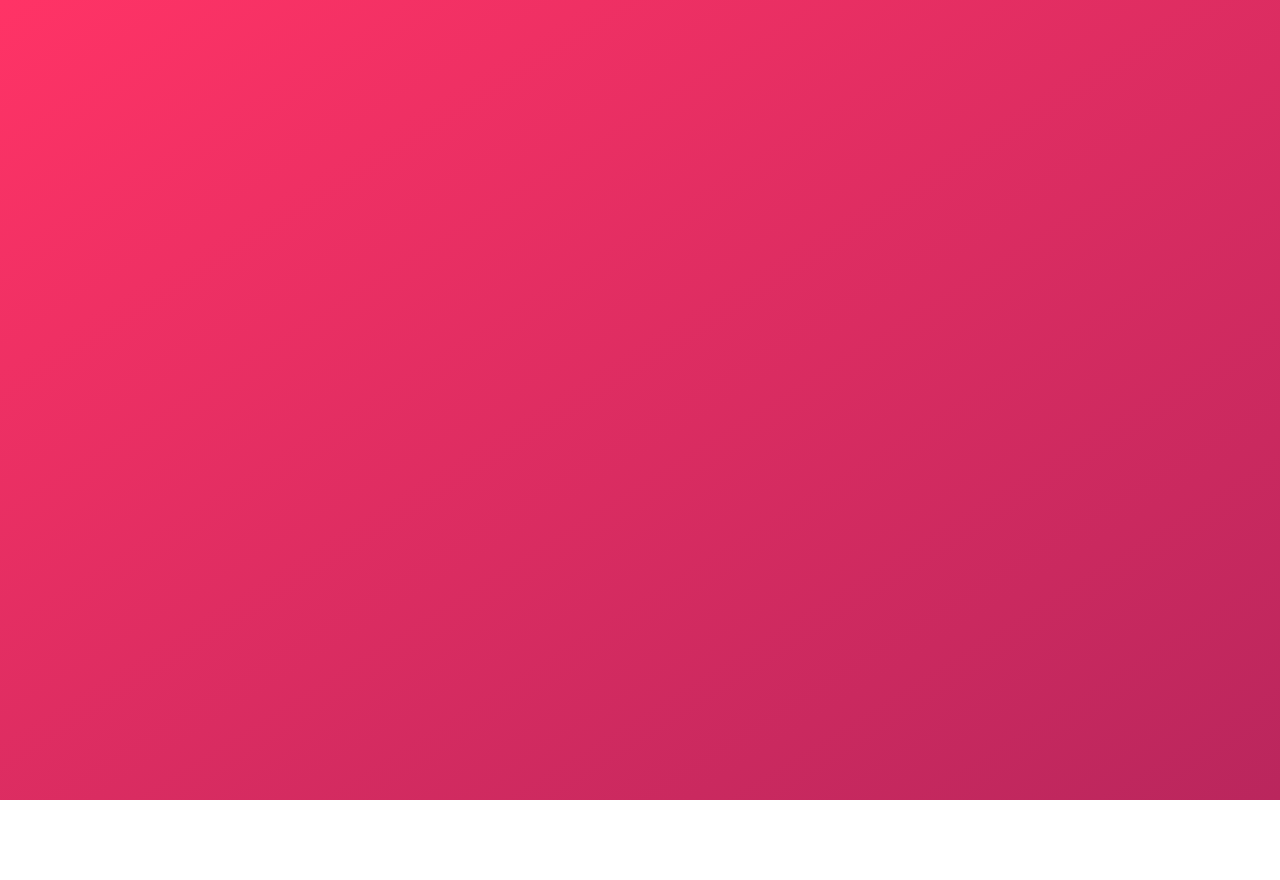
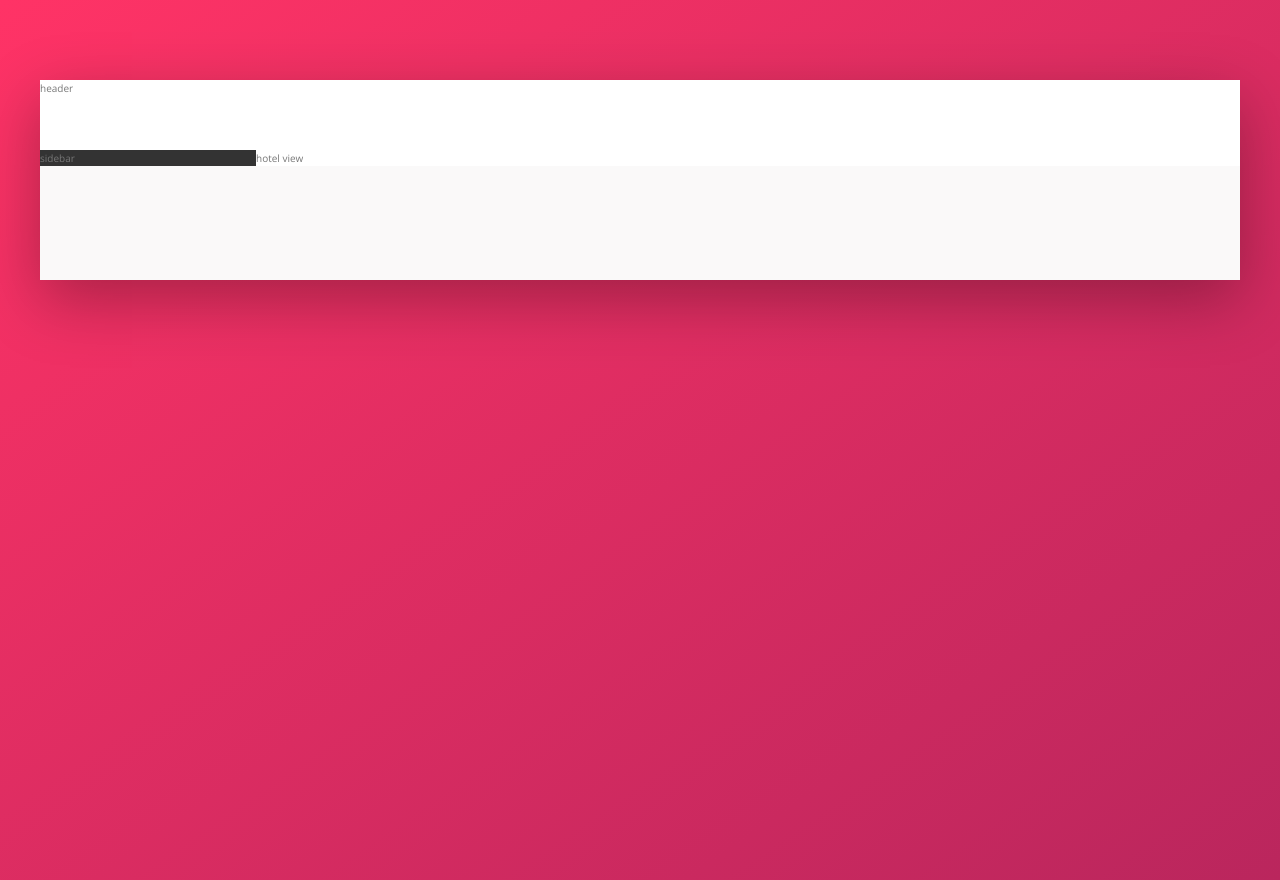
Before and after one commit to TejjyMK/trillo_2021, a website: page index.html in a window 1280 px wide. Before the commit the page ends 800 px from the top, so only its background shows below. Drawn offline with nearby package versions, Linux system fonts and the light colour scheme.

Commit message:
building overall layout(flex)

```diff
--- a/index.html
+++ b/index.html
@@ -12,5 +12,14 @@
     </head>
     <body>
 
+        <div class="container">
+            <header class="header">
+                header
+            </header>
+            <div class="content">
+                <nav class="sidebar">sidebar</nav>
+                <main class="hotel-view">hotel view</main>
+            </div>
+        </div>
     </body>
 </html>
--- a/sass/_layout.sass
+++ b/sass/_layout.sass
@@ -0,0 +1,21 @@
+.container
+    max-width: 120rem
+    margin: 8rem auto
+    background-color: var(--color-grey-light-1)
+    box-shadow: 0 2rem 6rem rgba(0,0,0,.3)
+    min-height: 20rem
+.header
+    height: 7rem
+    background-color: white
+    border-bottom: var(--color-grey-light-2)
+
+.content
+    display: flex
+
+.sidebar
+    background-color: var(--color-grey-dark-1)
+    flex: 0 0 18%
+
+.hotel-view
+    background-color: white
+    flex: 1
```
Also changed, not shown: css/style.css.
